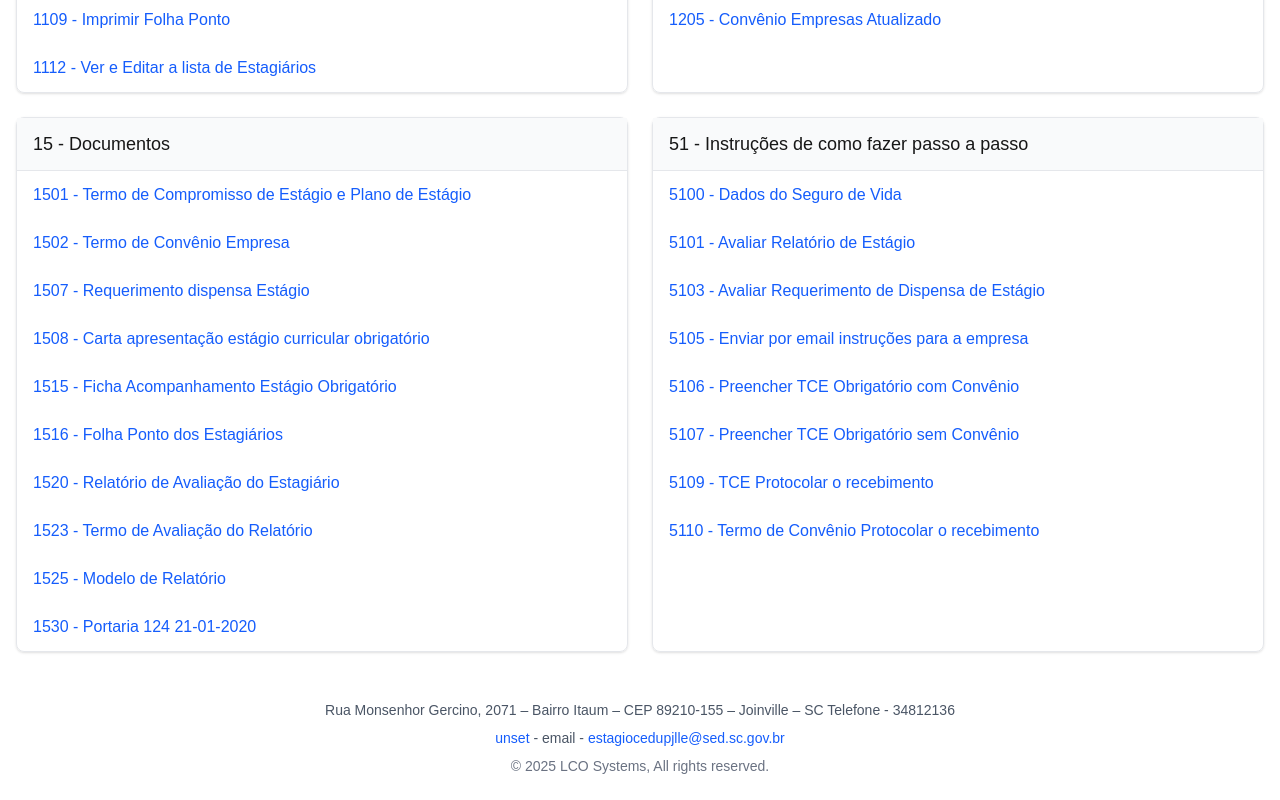
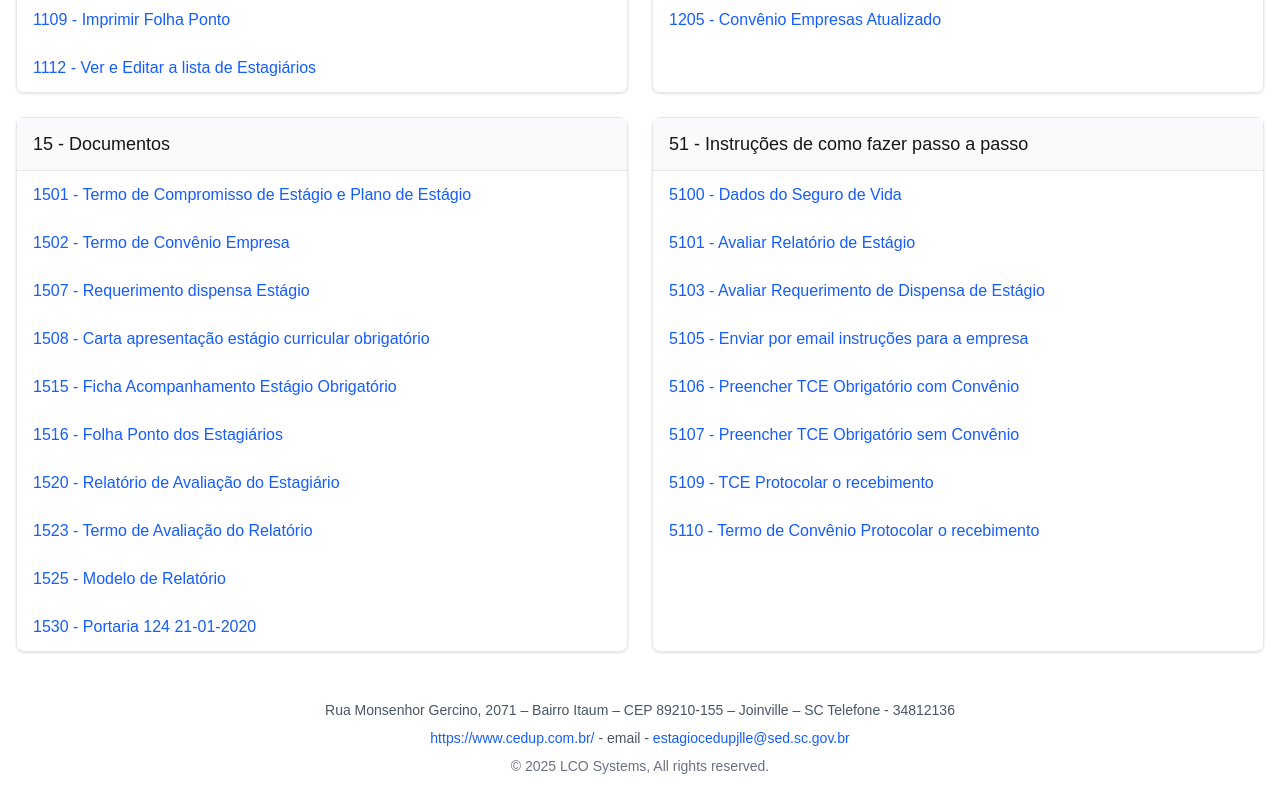
Before and after one commit to bon4dev/colupe.com.br, a Next.js app: page /cedup/estagio in a window 1280 px wide. Shown: the part 318-1118 px from the top of the page. Built offline with nearby package versions, Linux system fonts and the light colour scheme; no server answers.

Commit message:
Update estagio.tsx

```diff
--- a/src/pages/cedup/estagio.tsx
+++ b/src/pages/cedup/estagio.tsx
@@ -354,10 +354,10 @@ export default function Estagio() {
           </p>
           <p>
             <a
-              href={`http://${DOMAIN}`}
+              href="https://www.cedup.com.br/"
               className="text-blue-600 hover:text-blue-800"
             >
-              {DOMAIN}
+              https://www.cedup.com.br/
             </a>
             {' - email - '}
             <a
```
